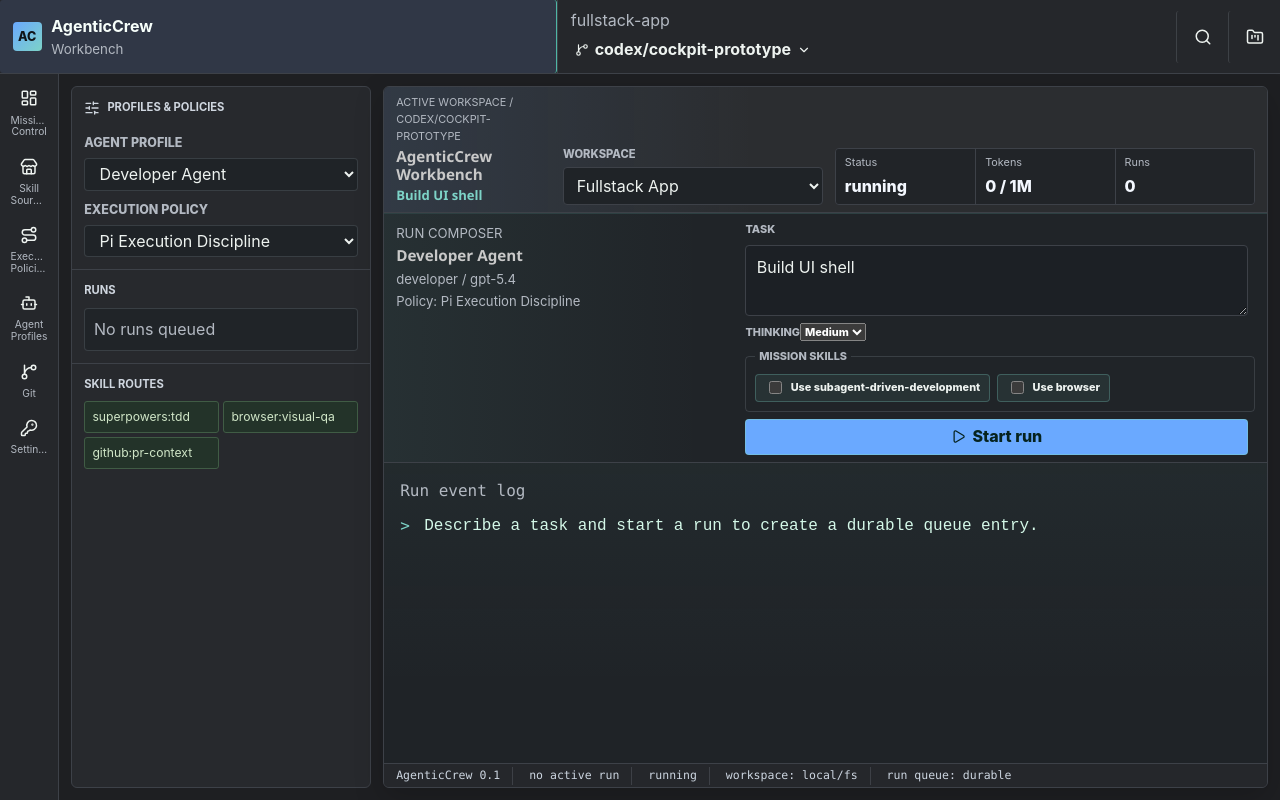
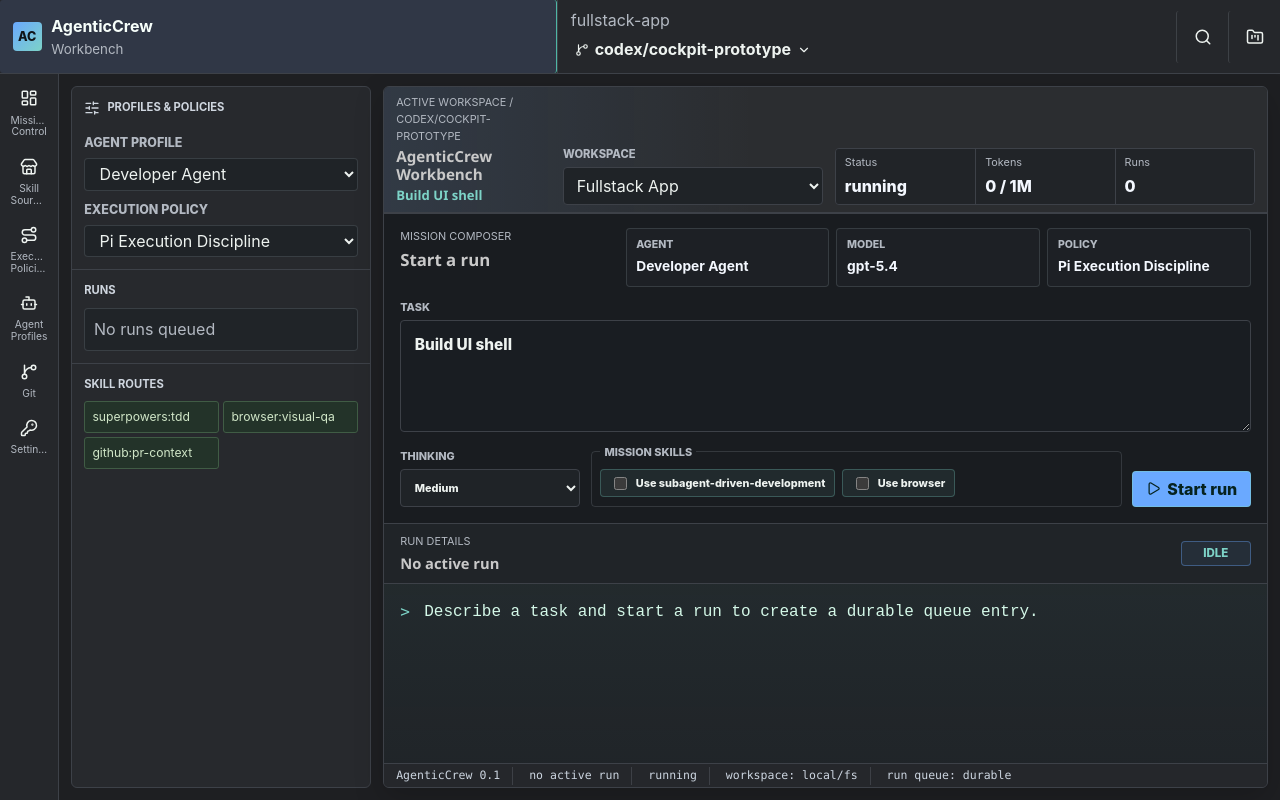
Before and after one commit to zolkers/AgenticCrew, a React (Vite) app in the folder frontend/: page / in a window 1280 px wide. Both pictures are taken after a click on the button 340 px from the left and 419 px from the top of the page. Built offline with nearby package versions, Linux system fonts and the light colour scheme.

Commit message:
fix(cockpit): simplify mission composer layout

```diff
--- a/frontend/src/app/App.css
+++ b/frontend/src/app/App.css
@@ -112,7 +112,6 @@
 .brand-button small,
 .topbar-workspace span,
 .eyebrow,
-.agent-header p,
 .agent-list small,
 .checkpoint-list small,
 .plugins-panel p,
@@ -1052,7 +1051,7 @@
 
 .terminal-panel {
   display: grid;
-  grid-template-rows: auto minmax(0, 1fr) auto auto;
+  grid-template-rows: auto auto minmax(0, 1fr) auto;
   min-width: 0;
   min-height: 0;
   overflow: hidden;
@@ -1078,8 +1077,7 @@
 }
 
 .cockpit-hero h1,
-.cockpit-hero h2,
-.agent-header h3 {
+.cockpit-hero h2 {
   margin: 0;
   letter-spacing: 0;
   font-family: var(--font-display);
@@ -1153,45 +1151,78 @@
   font-weight: 800;
 }
 
-.agent-terminal {
-  display: grid;
-  grid-template-rows: auto minmax(0, 1fr);
-  margin: 0;
-  min-width: 0;
+.mission-composer-panel,
+.run-detail-panel {
+  min-width: 0;
+  margin: 0;
+  border-top: 1px solid var(--color-border);
+  background: var(--color-terminal-deep);
+}
+
+.mission-composer-panel {
+  display: grid;
+  gap: 0.75rem;
+  padding: 0.85rem 1rem 1rem;
+}
+
+.mission-composer-header {
+  display: grid;
+  grid-template-columns: minmax(180px, 0.34fr) minmax(0, 1fr);
+  gap: 0.8rem;
+  align-items: start;
+}
+
+.mission-composer-header h3,
+.run-detail-panel h3 {
+  margin: 0;
+  letter-spacing: 0;
+  font-family: var(--font-display);
+}
+
+.mission-composer-header h3 {
+  font-size: 1.05rem;
+}
+
+.composer-loadout {
+  display: grid;
+  grid-template-columns: repeat(3, minmax(0, 1fr));
+  gap: 0.45rem;
+  margin: 0;
+}
+
+.composer-loadout div {
+  min-width: 0;
+  padding: 0.5rem 0.6rem;
+  border: 1px solid var(--color-border-soft);
+  border-radius: 4px;
+  background: rgba(31, 35, 39, 0.72);
+}
+
+.composer-loadout dt {
+  color: var(--color-muted);
+  font-size: 0.66rem;
+  font-weight: 800;
+  text-transform: uppercase;
+}
+
+.composer-loadout dd {
+  margin: 0.2rem 0 0;
   overflow: hidden;
-  border-top: 1px solid rgba(125, 211, 199, 0.2);
-  background: var(--color-terminal-deep);
-}
-
-.agent-header {
-  display: grid;
-  grid-template-columns: minmax(0, 0.8fr) minmax(320px, 1.2fr);
-  gap: 0.6rem;
-  padding: 0.45rem 0.75rem;
-  border-bottom: 1px solid var(--color-border);
-  background:
-    linear-gradient(90deg, rgba(125, 211, 199, 0.07), transparent 36%),
-    #202428;
-}
-
-.agent-header p {
-  margin: 0.12rem 0 0;
-  font-size: 0.82rem;
-}
-
-.agent-header h3 {
-  font-size: 0.95rem;
+  color: #f4f8ff;
+  font-size: 0.86rem;
+  font-weight: 750;
+  text-overflow: ellipsis;
+  white-space: nowrap;
 }
 
 .run-composer {
   display: grid;
-  grid-template-columns: minmax(0, 1fr) auto;
-  gap: 0.45rem;
-  align-items: end;
+  gap: 0.7rem;
 }
 
 .run-composer label {
-  grid-column: 1 / -1;
+  display: grid;
+  gap: 0.3rem;
   color: var(--color-muted);
   font-size: 0.68rem;
   font-weight: 800;
@@ -1199,13 +1230,17 @@
 }
 
 .run-composer textarea {
-  min-height: 4.4rem;
+  width: 100%;
+  min-height: 7rem;
+  max-height: 15rem;
   resize: vertical;
-  padding: 0.55rem 0.65rem;
+  padding: 0.8rem 0.85rem;
   border: 1px solid var(--color-border);
   border-radius: 4px;
   color: var(--color-text);
-  background: #1c2025;
+  font-size: 0.96rem;
+  line-height: 1.45;
+  background: #191d22;
 }
 
 .run-composer textarea:focus {
@@ -1213,9 +1248,25 @@
   outline: 2px solid rgba(125, 211, 199, 0.24);
 }
 
+.run-composer-controls {
+  display: grid;
+  grid-template-columns: minmax(120px, 180px) minmax(0, 1fr) auto;
+  gap: 0.65rem;
+  align-items: end;
+}
+
+.run-composer-controls select {
+  width: 100%;
+  min-height: 2.35rem;
+  padding: 0 0.6rem;
+  border: 1px solid var(--color-border);
+  border-radius: 4px;
+  color: var(--color-text);
+  background: var(--color-terminal);
+}
+
 .mission-skill-picker {
   display: flex;
-  grid-column: 1 / -1;
   flex-wrap: wrap;
   gap: 0.45rem;
   min-width: 0;
@@ -1257,6 +1308,7 @@
   align-items: center;
   justify-content: center;
   min-height: 2.25rem;
+  align-self: end;
   padding: 0 0.8rem;
   border: 1px solid rgba(125, 211, 199, 0.48);
   border-radius: 4px;
@@ -1268,6 +1320,63 @@
 .run-composer button:disabled {
   cursor: not-allowed;
   opacity: 0.48;
+}
+
+.run-detail-panel {
+  display: grid;
+  grid-template-rows: auto minmax(0, 1fr);
+  min-height: 0;
+  overflow: hidden;
+}
+
+.run-detail-panel > header {
+  display: flex;
+  gap: 0.75rem;
+  align-items: center;
+  justify-content: space-between;
+  padding: 0.55rem 1rem;
+  border-bottom: 1px solid var(--color-border);
+  background: #202428;
+}
+
+.run-detail-panel h3 {
+  font-size: 0.92rem;
+}
+
+.run-state-badge {
+  display: inline-flex;
+  align-items: center;
+  justify-content: center;
+  min-width: 4.4rem;
+  min-height: 1.6rem;
+  padding: 0 0.55rem;
+  border: 1px solid rgba(106, 169, 255, 0.38);
+  border-radius: 4px;
+  color: var(--color-codex);
+  font-size: 0.72rem;
+  font-weight: 850;
+  text-transform: uppercase;
+  background: rgba(106, 169, 255, 0.08);
+}
+
+.run-state-queued,
+.run-state-preparing {
+  border-color: rgba(245, 194, 107, 0.38);
+  color: #f5c26b;
+  background: rgba(245, 194, 107, 0.08);
+}
+
+.run-state-running {
+  border-color: rgba(125, 211, 199, 0.42);
+  color: var(--color-teal);
+  background: rgba(125, 211, 199, 0.08);
+}
+
+.run-state-failed,
+.run-state-stopping {
+  border-color: rgba(255, 126, 126, 0.42);
+  color: #ff9a9a;
+  background: rgba(255, 126, 126, 0.08);
 }
 
 .terminal-stream {
@@ -3124,7 +3233,8 @@
   .workspace-create-form,
   .cockpit-grid,
   .cockpit-hero,
-  .agent-header,
+  .mission-composer-header,
+  .run-composer-controls,
   .command-bar,
   .agent-studio-layout,
   .studio-editor-panel .agent-form,
--- a/frontend/src/app/App.tsx
+++ b/frontend/src/app/App.tsx
@@ -1136,18 +1136,28 @@
           </dl>
         </header>
 
-        <article className="agent-terminal" aria-labelledby="run-composer-title">
-          <header className="agent-header">
+        <article className="mission-composer-panel" aria-labelledby="run-composer-title">
+          <header className="mission-composer-header">
             <div>
-              <p className="eyebrow">Run composer</p>
-              <h3 id="run-composer-title">{selectedAgentTemplate?.name ?? "Agent profile"}</h3>
-              <p>
-                {(selectedAgentTemplate?.role ?? "developer")} / {(selectedAgentTemplate?.modelId ?? "model pending")}
-              </p>
-              <p>
-                Policy: {selectedHarnessProfile?.name ?? (selectedHarnessProfileId || "None")}
-              </p>
+              <p className="eyebrow">Mission composer</p>
+              <h3 id="run-composer-title">Start a run</h3>
             </div>
+            <dl className="composer-loadout" aria-label="Selected run loadout">
+              <div>
+                <dt>Agent</dt>
+                <dd>{selectedAgentTemplate?.name ?? "Agent profile"}</dd>
+              </div>
+              <div>
+                <dt>Model</dt>
+                <dd>{selectedAgentTemplate?.modelId ?? "model pending"}</dd>
+              </div>
+              <div>
+                <dt>Policy</dt>
+                <dd>{selectedHarnessProfile?.name ?? (selectedHarnessProfileId || "None")}</dd>
+              </div>
+            </dl>
+          </header>
+
           <form
             aria-label="Start run"
             className="run-composer"
@@ -1164,14 +1174,18 @@
               }
             }}
           >
-              <label htmlFor="run-task">Task</label>
+            <label className="task-input-field" htmlFor="run-task">
+              <span>Task</span>
               <textarea
                 id="run-task"
                 onChange={(event) => {
                   setRunTask(event.target.value);
                 }}
+                placeholder="Describe what the agent should do in this workspace."
                 value={runTask}
               />
+            </label>
+            <div className="run-composer-controls">
               <label>
                 <span>Thinking</span>
                 <select
@@ -1213,13 +1227,22 @@
                 <Play aria-hidden="true" size={15} />
                 <span>Start run</span>
               </button>
+            </div>
           </form>
+        </article>
+
+        <article className="run-detail-panel" aria-labelledby="run-detail-title">
+          <header>
+            <div>
+              <p className="eyebrow">Run details</p>
+              <h3 id="run-detail-title">{activeRun === undefined ? "No active run" : activeRun.id}</h3>
+            </div>
+            <span className={`run-state-badge run-state-${activeRun?.status ?? "idle"}`}>
+              {activeRun?.status ?? "idle"}
+            </span>
           </header>
 
           <div className="terminal-stream" aria-label="Run event log">
-            <div className="terminal-caption">
-              {activeRun === undefined ? "Run event log" : `${activeRun.id} / ${activeRun.status}`}
-            </div>
             {activeRun === undefined ? (
               <p>
                 <span aria-hidden="true">&gt;</span>
```
Also changed, not shown: 1 other file (tests, documents, lock files or other folders). Lines whose indentation alone changed are shown as unchanged.
